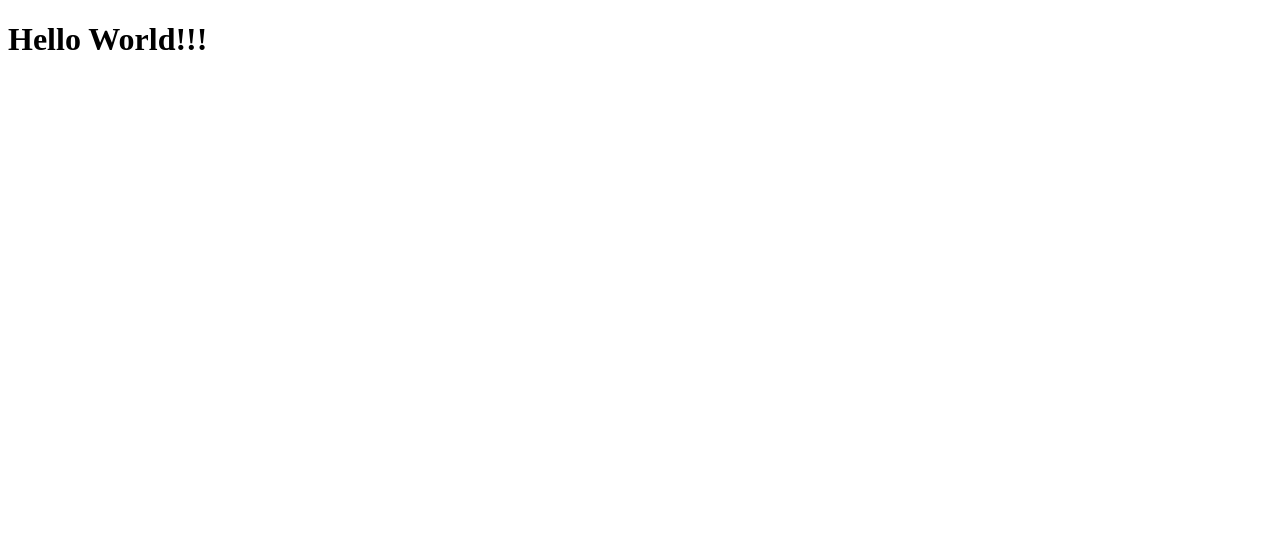
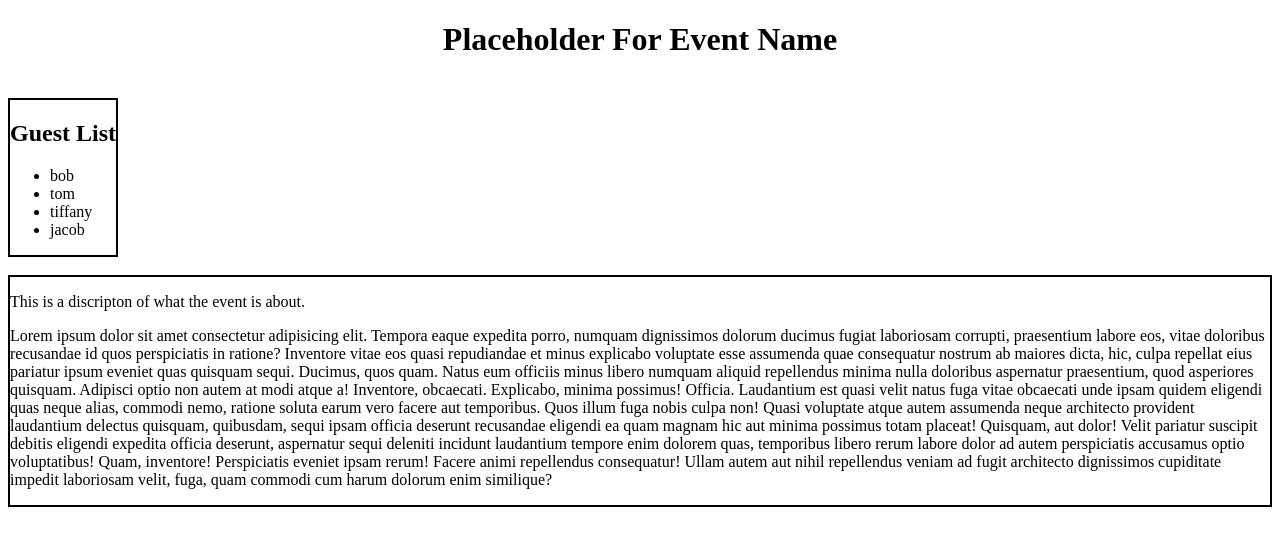
Before and after one commit to sammcowen/party_hearty, a React (Create React App) app in the folder client/: page /event in a window 1280 px wide. Shown: the top 546 px of the page. Built offline with nearby package versions, Linux system fonts and the light colour scheme.

Commit message:
Add Event Page > EventDiscription, ParticipationList, EventName

```diff
--- a/client/package.json
+++ b/client/package.json
@@ -16,7 +16,7 @@
     "react": "^18.1.0",
     "react-dom": "^18.1.0",
     "react-router-dom": "^6.3.0",
-    "react-scripts": "^5.0.1",
+    "react-scripts": "^2.1.3",
     "styled-components": "^5.3.5"
   },
   "scripts": {
--- a/client/src/App.js
+++ b/client/src/App.js
@@ -10,9 +10,9 @@ import React from 'react';
 
 
 
-import Home from './pages/Home';
+// import Home from './pages/Home';
 // import Login from './pages/Login';
-// import EventPage from './pages/EventPage';
+import EventPage from './pages/EventPage';
 // import Rsvp from './pages/Rsvp';
 // import Signup from './pages/Signup';
 
@@ -64,7 +64,7 @@ function App() {
     //   </Router>
     // </ApolloProvider>
     <div className='App'>
-    <Home/>
+    <EventPage/>
     </div>
   );
 }
--- a/client/src/components/EventDiscription/index.js
+++ b/client/src/components/EventDiscription/index.js
@@ -1 +1,20 @@
+import React from 'react';
+import './style.css'
+
 // info about event
+export const EventDiscription = () => {
+
+    return(
+        <div className='description'>
+            <p>This is a discripton of what the event is about. </p>
+            <p>Lorem ipsum dolor sit amet consectetur adipisicing elit. Tempora eaque expedita porro, numquam dignissimos dolorum ducimus fugiat laboriosam corrupti, praesentium labore eos, vitae doloribus recusandae id quos perspiciatis in ratione?
+                Inventore vitae eos quasi repudiandae et minus explicabo voluptate esse assumenda quae consequatur nostrum ab maiores dicta, hic, culpa repellat eius pariatur ipsum eveniet quas quisquam sequi. Ducimus, quos quam.
+                Natus eum officiis minus libero numquam aliquid repellendus minima nulla doloribus aspernatur praesentium, quod asperiores quisquam. Adipisci optio non autem at modi atque a! Inventore, obcaecati. Explicabo, minima possimus! Officia.
+                Laudantium est quasi velit natus fuga vitae obcaecati unde ipsam quidem eligendi quas neque alias, commodi nemo, ratione soluta earum vero facere aut temporibus. Quos illum fuga nobis culpa non!
+                Quasi voluptate atque autem assumenda neque architecto provident laudantium delectus quisquam, quibusdam, sequi ipsam officia deserunt recusandae eligendi ea quam magnam hic aut minima possimus totam placeat! Quisquam, aut dolor!
+                Velit pariatur suscipit debitis eligendi expedita officia deserunt, aspernatur sequi deleniti incidunt laudantium tempore enim dolorem quas, temporibus libero rerum labore dolor ad autem perspiciatis accusamus optio voluptatibus! Quam, inventore!
+                Perspiciatis eveniet ipsam rerum! Facere animi repellendus consequatur! Ullam autem aut nihil repellendus veniam ad fugit architecto dignissimos cupiditate impedit laboriosam velit, fuga, quam commodi cum harum dolorum enim similique?
+            </p>
+        </div>
+    )
+}
--- /dev/null
+++ b/client/src/components/EventDiscription/style.css
@@ -0,0 +1,3 @@
+.description {
+    border: 2px solid black;
+}
--- /dev/null
+++ b/client/src/components/EventName/index.js
@@ -0,0 +1,10 @@
+import React from 'react';
+import './style.css';
+
+export const EventName = () => {
+    return(
+        <>
+        <h1 className='center'>Placeholder For Event Name</h1>
+        </>
+    )
+}
--- /dev/null
+++ b/client/src/components/EventName/style.css
@@ -0,0 +1,3 @@
+.center {
+    text-align: center;
+}
--- a/client/src/components/ParticipantList/index.js
+++ b/client/src/components/ParticipantList/index.js
@@ -1,3 +1,28 @@
+import React from 'react';
+import './style.css';
+
 // list of guest array
 // icon to have guest mark as pending/going/not going/ unsure
 // list of particpants next to the nav
+
+export const ParticipantList = () => {
+
+    return (
+        <div className='guest-list'>
+            <h2>Guest List</h2>
+            <ul>
+                <li>bob</li>
+                <li> tom</li>
+                <li>tiffany</li>
+                <li>jacob</li>
+            </ul>
+            {/*
+            {state.guests.length ? (
+                <div>
+                    {filterGuest().map((User))}
+                </div>
+            )}
+            */}
+        </div>
+    )
+}
--- /dev/null
+++ b/client/src/components/ParticipantList/style.css
@@ -0,0 +1,4 @@
+.guest-list {
+    border: 2px solid black;
+    width: fit-content;
+}
--- a/client/src/pages/EventPage.js
+++ b/client/src/pages/EventPage.js
@@ -0,0 +1,21 @@
+import React  from 'react';
+import { EventName } from '../components/EventName';
+import { EventDiscription } from "../components/EventDiscription";
+import { ParticipantList } from '../components/ParticipantList';
+
+
+const EventPage = () => {
+
+    return (
+        <>
+            <EventName />
+            <br/>
+            <ParticipantList />
+            <br/>
+            <EventDiscription />
+            <br/>
+        </>
+    );
+};
+
+export default EventPage;
```
Also changed, not shown: client/src/ran.html (added, +20 -0 lines), 1 other file (tests, documents, lock files or other folders).
